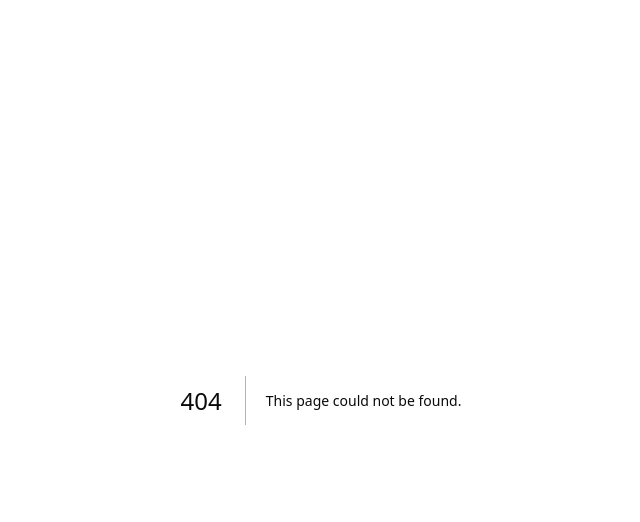
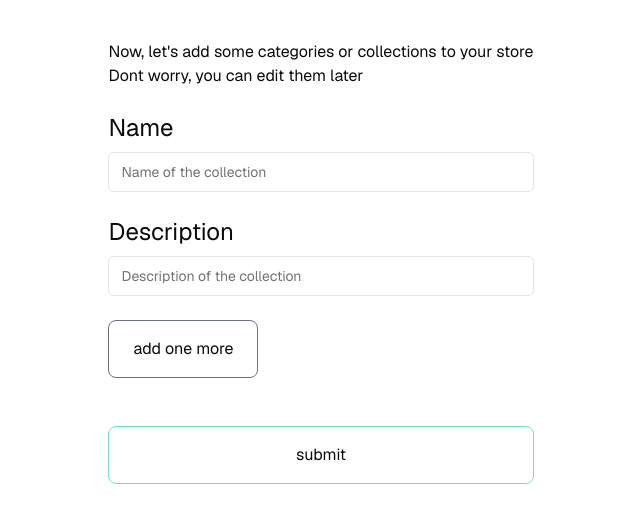
Before and after one commit to angela-goncalves/store-generator, a Next.js app: page /add_collections in a window 1280 px wide. Before the commit this address had no page. Shown: the top 522 px of the page, without its empty margins (319-959 px from the left). Built offline with nearby package versions, Linux system fonts and the light colour scheme.

Commit message:
create add_collections and its error page

```diff
--- /dev/null
+++ b/app/add_collections/error.tsx
@@ -0,0 +1,26 @@
+"use client"; // Error components must be Client Components
+
+import { useEffect } from "react";
+
+export default function Error({
+  error,
+  reset,
+}: {
+  error: Error & { digest?: string };
+  reset: () => void;
+}) {
+  return (
+    <div className="flex flex-col justify-center items-center">
+      <h2>Something went wrong!</h2>
+      {error.message}
+      <button
+        className="m-4 p-4 border rounded-lg border-gray-300"
+        onClick={
+          // Attempt to recover by trying to re-render the segment
+          () => reset()
+        }>
+        Try again
+      </button>
+    </div>
+  );
+}
--- /dev/null
+++ b/app/add_collections/page.tsx
@@ -0,0 +1,111 @@
+"use client";
+
+import React, { ChangeEvent, FormEvent, useState } from "react";
+import { Input } from "@/components/ui/input";
+import { handleInsertCollections } from "@/lib/insertsupabase";
+
+export default function AddCollections() {
+  const [add, setAdd] = useState<boolean>(false);
+  const [formData, setFormData] = useState({
+    name: "",
+    description: "",
+    additionalName: "",
+    additionalDescription: "",
+  });
+  const handleChange = (e: ChangeEvent<HTMLInputElement>) => {
+    const { name, value } = e.target;
+    setFormData((prevState) => ({ ...prevState, [name]: value }));
+  };
+  const handleSubmit = () => {
+    handleInsertCollections(formData);
+    setFormData({
+      name: "",
+      description: "",
+      additionalName: "",
+      additionalDescription: "",
+    });
+  };
+  // check if with a policy in service_key evething is ok
+  return (
+    <div className="my-10 mx-2 max-w-[500px]">
+      <h3 className="">
+        Now, let's add some categories or collections to your store
+      </h3>
+      <h3>Dont worry, you can edit them later</h3>
+      <form action={handleSubmit} className="flex flex-col">
+        <div className="text-2xl mt-6">
+          <label htmlFor="collectionName">Name</label>
+          <Input
+            type="text"
+            name="name"
+            className="mt-2"
+            id="collectionName"
+            value={formData.name}
+            onChange={(e) => handleChange(e)}
+            placeholder="Name of the collection"
+            required
+          />
+        </div>
+        <div className="text-2xl mt-6">
+          <label htmlFor="collectionDescription">Description</label>
+          <Input
+            type="text"
+            name="description"
+            className="mt-2"
+            id="collectionDescription"
+            required
+            value={formData.description}
+            onChange={(e) => handleChange(e)}
+            placeholder="Description of the collection"
+          />
+        </div>
+        {add && (
+          <div>
+            <div className="text-2xl mt-6">
+              <label htmlFor="additionalName">Aditional Name</label>
+              <Input
+                type="text"
+                name="additionalName"
+                id="additionalName"
+                className="mt-2"
+                value={formData.additionalName}
+                onChange={(e) => handleChange(e)}
+                placeholder="Name of the collection"
+                required
+              />
+            </div>
+            <div className="text-2xl mt-6">
+              <label htmlFor="additionalDescription">
+                Aditional Description
+              </label>
+              <Input
+                type="text"
+                name="additionalDescription"
+                id="additionalDescription"
+                className="mt-2"
+                value={formData.additionalDescription}
+                onChange={(e) => handleChange(e)}
+                placeholder="Description of the collection"
+              />
+            </div>
+          </div>
+        )}
+        {!add ? (
+          <button
+            type="button"
+            className="my-6 px-6 border border-gray-500 rounded-lg py-4 self-start"
+            onClick={() => setAdd(true)}>
+            add one more
+          </button>
+        ) : (
+          <></>
+        )}
+        <button
+          className="border border-emerald-300 rounded-lg px-6 py-4 my-6"
+          type="submit">
+          submit
+        </button>
+      </form>
+    </div>
+  );
+}
```
